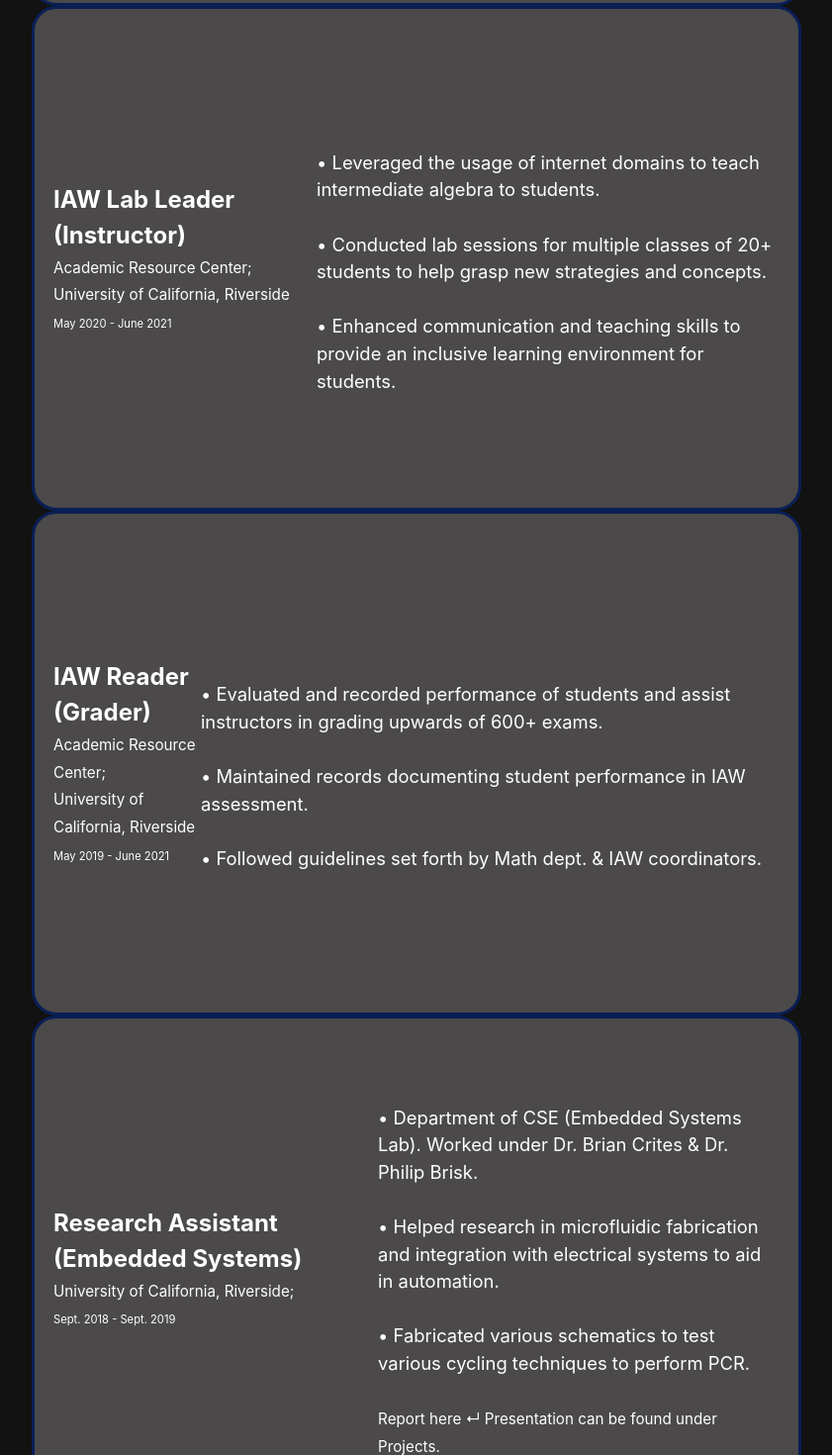
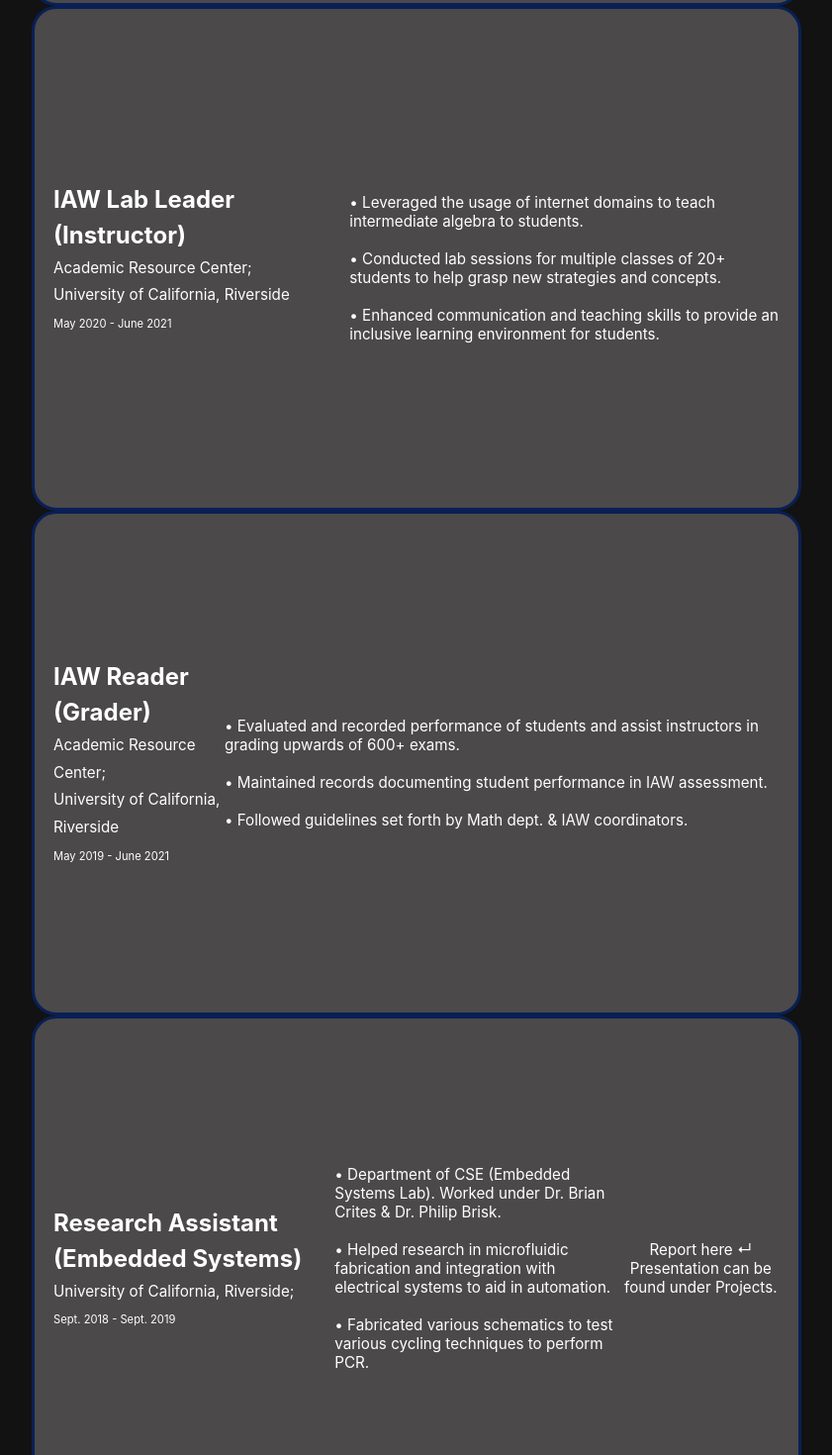
Before and after one commit to jjtrinh99/Website, a Next.js app: page / in a window 1280 px wide. Shown: the part 1600-3070 px from the top of the page at 99% size, without its empty margins (219-1060 px from the left). Built offline with nearby package versions, Linux system fonts and the light colour scheme.

Commit message:
Trying cards

```diff
--- a/pages/index.js
+++ b/pages/index.js
@@ -65,9 +65,9 @@ export default function Home() {
 
             <h2>Work Experience</h2>
 
-          <a><CardGroup>
+          <a>
 
-            <Card>
+
             <a  className={styles.card}>
               <p><title>Project Management Intern</title><a>Lumen Technologies </a><br /> <date>June 2022 - Current</date></p>
               <br />
@@ -77,9 +77,9 @@ export default function Home() {
               <br /><br />&#8226;  Gain exposure to various softwares such as Jira &amp; Agile&#46;
 
             </a>
-            </Card>
 
-            <Card>
+
+
             <a  className={styles.card}>
 
               <span>
@@ -88,41 +88,41 @@ export default function Home() {
                 <date><br />May 2020 - June 2021</date></a></p>
                 </span>
 
-                <CardText>
+
                 <br />
                 &#8226;  Leveraged the usage of internet domains to teach intermediate algebra to students&#46;
                 <br /><br />&#8226;  Conducted lab sessions for multiple classes of 20+ students to help grasp new strategies and concepts&#46;
                 <br /><br />&#8226;  Enhanced communication and teaching skills to provide an inclusive learning environment for students&#46;
-                </CardText>
+
             </a>
-            </Card>
 
-            <Card>
+
+
             <a  className={styles.card}>
               <p><title>IAW Reader &#40;Grader&#41;</title><br /><a>Academic Resource Center; <br /> University of California&#44; Riverside<date><br />May 2019 - June 2021</date></a></p>
-              <CardText>
+
               <br />
               &#8226;  Evaluated and recorded performance of students and assist instructors in grading upwards of 600+ exams&#46;
               <br /><br />&#8226;  Maintained records documenting student performance in IAW assessment&#46;
               <br /><br />&#8226;  Followed guidelines set forth by Math dept&#46; &amp; IAW coordinators&#46;
-              </CardText>
+
             </a>
-            </Card>
 
-            <Card>
+
+
             <a  className={styles.card}>
               <p><title>Research Assistant &#40;Embedded Systems&#41;</title><a> University of California&#44; Riverside; <br /><date>Sept&#46; 2018 - Sept&#46; 2019</date></a><br /></p>
-              <CardText>
+
               <br />&#8226;  Department of CSE &#40;Embedded Systems Lab&#41;&#46; Worked under Dr&#46; Brian Crites &amp; Dr&#46; Philip Brisk&#46;
               <br /><br />&#8226;  Helped research in microfluidic fabrication and integration with electrical systems to aid in automation&#46;
               <br /><br />&#8226;  Fabricated various schematics to test various cycling techniques to perform PCR&#46;
                 <br /><br />
                 <a href="https://docs.google.com/document/d/1sm5b1ExjbN4RVA4ml9GjgpM_G4EM93-R7pSvf5XUkao/edit" target="_blank" rel="noreferrer"> Report here &crarr; Presentation can be found under Projects&#46;</a>
-                </CardText>
+
               </a>
-              </Card>
 
-              </CardGroup>
+
+
             </a>
 
 
```
